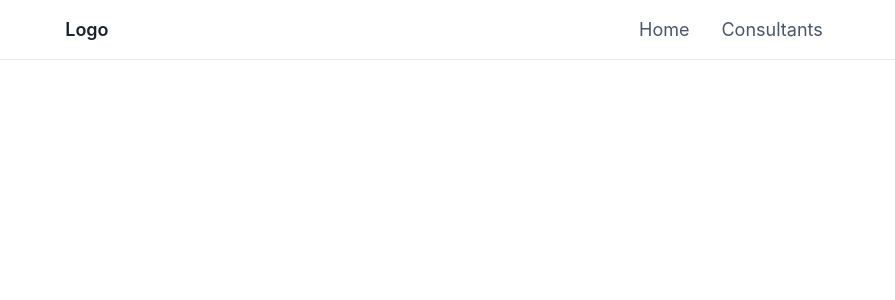
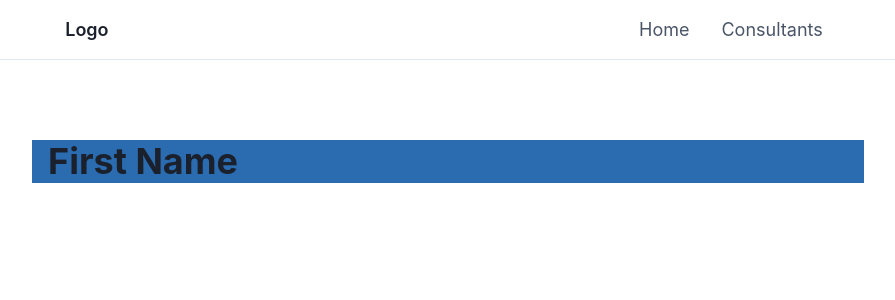
Before and after one commit to stephen-ics/consult-hub, a React (Create React App) app: page /consultants/1 in a window 1280 px wide. Shown: the top 300 px of the page, without its empty margins (192-1087 px from the left). Built offline with nearby package versions, Linux system fonts and the light colour scheme.

Commit message:
added nested consultants component

```diff
--- a/src/App.js
+++ b/src/App.js
@@ -6,7 +6,7 @@ import { AnimatePresence } from 'framer-motion'
 
 import Landing from './pages/Landing';
 import Consultants from './pages/Consultants';
-import Page2 from './pages/Page2';
+import ConsultantDetail from './pages/ConsultantDetail';
 
 const App = () => {
   return (
@@ -25,7 +25,7 @@ const App = () => {
               <Routes>
                 <Route path='/' element={<Landing />} />
                 <Route path='/consultants' element={<Consultants />} />
-                <Route path='/page2' element={<Page2 />} />
+                <Route path='/consultants/:id' element={<ConsultantDetail />} />
               </Routes>
             </AnimatePresence>
           </BrowserRouter>
--- /dev/null
+++ b/src/pages/ConsultantDetail.js
@@ -0,0 +1,14 @@
+import { Box, Container, Heading, Spacer } from '@chakra-ui/react';
+import React from 'react'
+import { useParams, useNavigate } from 'react-router-dom'
+
+const ConsultantDetail = () => {
+    const { id }  = useParams();
+  return (
+    <Container maxW='65%' bg='blue.600'>
+      <Heading mt={{base: 16, md: 20}}>First Name</Heading>
+    </Container>
+  )
+}
+
+export default ConsultantDetail
--- a/src/pages/Page2.js
+++ /dev/null
@@ -1,9 +0,0 @@
-import React from 'react'
-
-const Page2 = () => {
-  return (
-    <div>Page2</div>
-  )
-}
-
-export default Page2
```
